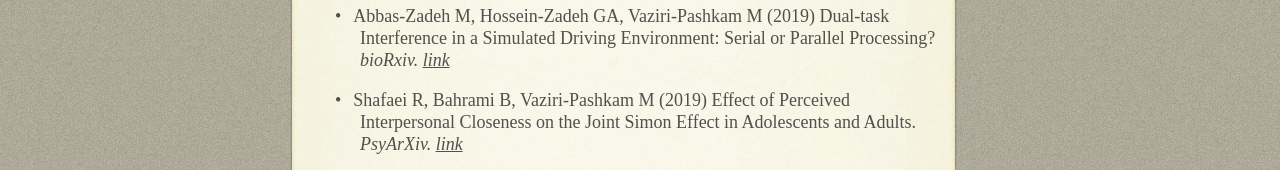
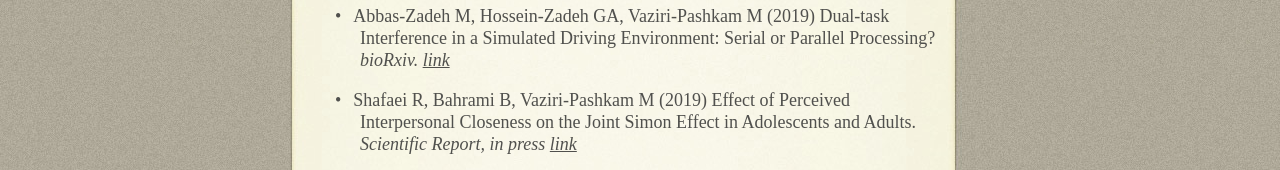
Before and after one commit to mvaziri/mvaziri.github.io, a plain HTML site: page Homepage/CV.html in a window 1280 px wide. Shown: the part 1020-1190 px from the top of the page. Drawn offline with Linux system fonts and the light colour scheme.

Commit message:
added Rahele's in press paper

```diff
--- a/Homepage/CV.html
+++ b/Homepage/CV.html
@@ -106,7 +106,7 @@
                       <p style="text-indent: -25px; " class="paragraph_style_3"><span style="font-size: 18px; " class="Bullet">•</span><span style="width: 12px; " class="inline-block"></span>Abbas-Zadeh M, Hossein-Zadeh GA, Vaziri-Pashkam M (2019)  Dual-task Interference in a Simulated Driving Environment: Serial or Parallel Processing? <span class="style_2">bioRxiv. </span><a title="https://www.biorxiv.org/content/10.1101/853119v2" href="https://www.biorxiv.org/content/10.1101/853119v2" class="style_3">link</a><br /></p>
                     </li>
                     <li style="line-height: 22px; padding-left: 36px; text-indent: -25px;>
-                      <p style="text-indent: -25px; " class="paragraph_style_3"><span style="font-size: 18px; " class="Bullet">•</span><span style="width: 12px; " class="inline-block"></span>Shafaei R, Bahrami B, Vaziri-Pashkam M (2019)  Effect of Perceived Interpersonal Closeness on the Joint Simon Effect in Adolescents and Adults. <span class="style_2">PsyArXiv. </span><a title="https://psyarxiv.com/da6gb/" href="https://psyarxiv.com/da6gb/" class="style_3">link</a><br /></p>
+                      <p style="text-indent: -25px; " class="paragraph_style_3"><span style="font-size: 18px; " class="Bullet">•</span><span style="width: 12px; " class="inline-block"></span>Shafaei R, Bahrami B, Vaziri-Pashkam M (2019)  Effect of Perceived Interpersonal Closeness on the Joint Simon Effect in Adolescents and Adults. <span class="style_2">Scientific Report, in press </span><a title="https://psyarxiv.com/da6gb/" href="https://psyarxiv.com/da6gb/" class="style_3">link</a><br /></p>
                     </li>
                     <li style="line-height: 22px; padding-left: 36px; text-indent: -25px;>
                       <p style="text-indent: -25px; " class="paragraph_style_3"><span style="font-size: 18px; " class="Bullet">•</span><span style="width: 12px; " class="inline-block"></span>Xu Y, Vaziri-Pashkam M (2019)  Task modulation of the 2-pathway characterization of occipitotemporal and posterior parietal visual object representations. <span class="style_2">Neuropsychologia, 132, 107140. </span><a title="https://www.sciencedirect.com/science/article/pii/S0028393219301782?via%3Dihub" href="https://www.sciencedirect.com/science/article/pii/S0028393219301782?via%3Dihub" class="style_3">link</a><br /></p>
```
